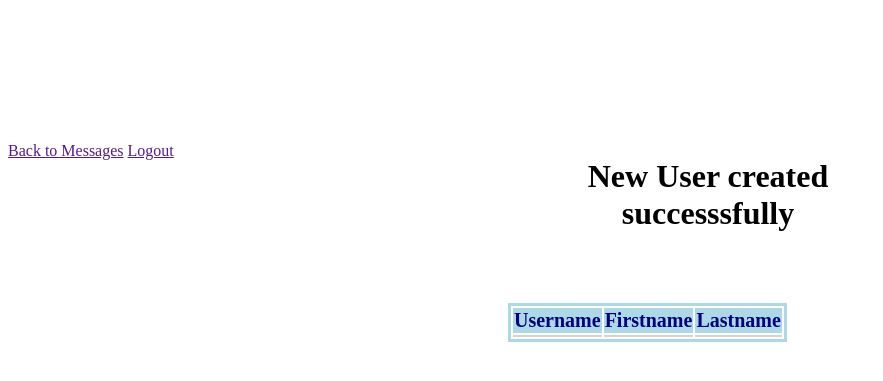
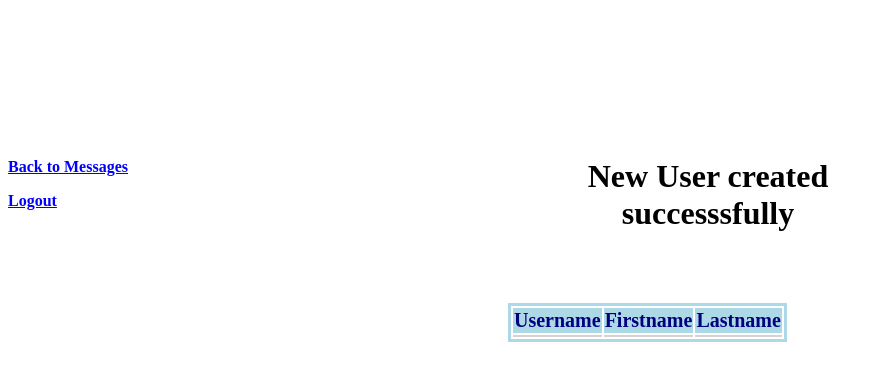
Before and after one commit to superrcoop/info2180-project3, a PHP site: page /users_pages/insert_user.php in a window 1280 px wide. Shown: the top 381 px of the page, without its empty margins (0-883 px from the left). Run offline with PHP 8.4, Linux system fonts and the light colour scheme; a user stored in the database is signed in; data that the repository does not hold is empty.

Commit message:
Fixed links in the insert_user.php

```diff
--- a/css/add_user.css
+++ b/css/add_user.css
@@ -95,3 +95,9 @@ h1{
     left:500px;
     text-align:center;
 }
+
+.aref{
+    font-weight:bold;
+    text-decoration: underline;
+    color:blue;
+}
--- a/users_pages/insert_user.php
+++ b/users_pages/insert_user.php
@@ -43,7 +43,7 @@
 				<td><?php echo $lastname ?></td>
 			</tbody>
 		</table>
-		<a href="" onclick="backtomessages()">Back to Messages</a>
-		<a href="" onclick="logout()">Logout</a>
+		<p class="aref" onclick="backtomessages()">Back to Messages</p>
+		<p class="aref" onclick="logout()">Logout</p>
 	</body>
 </html>
```
